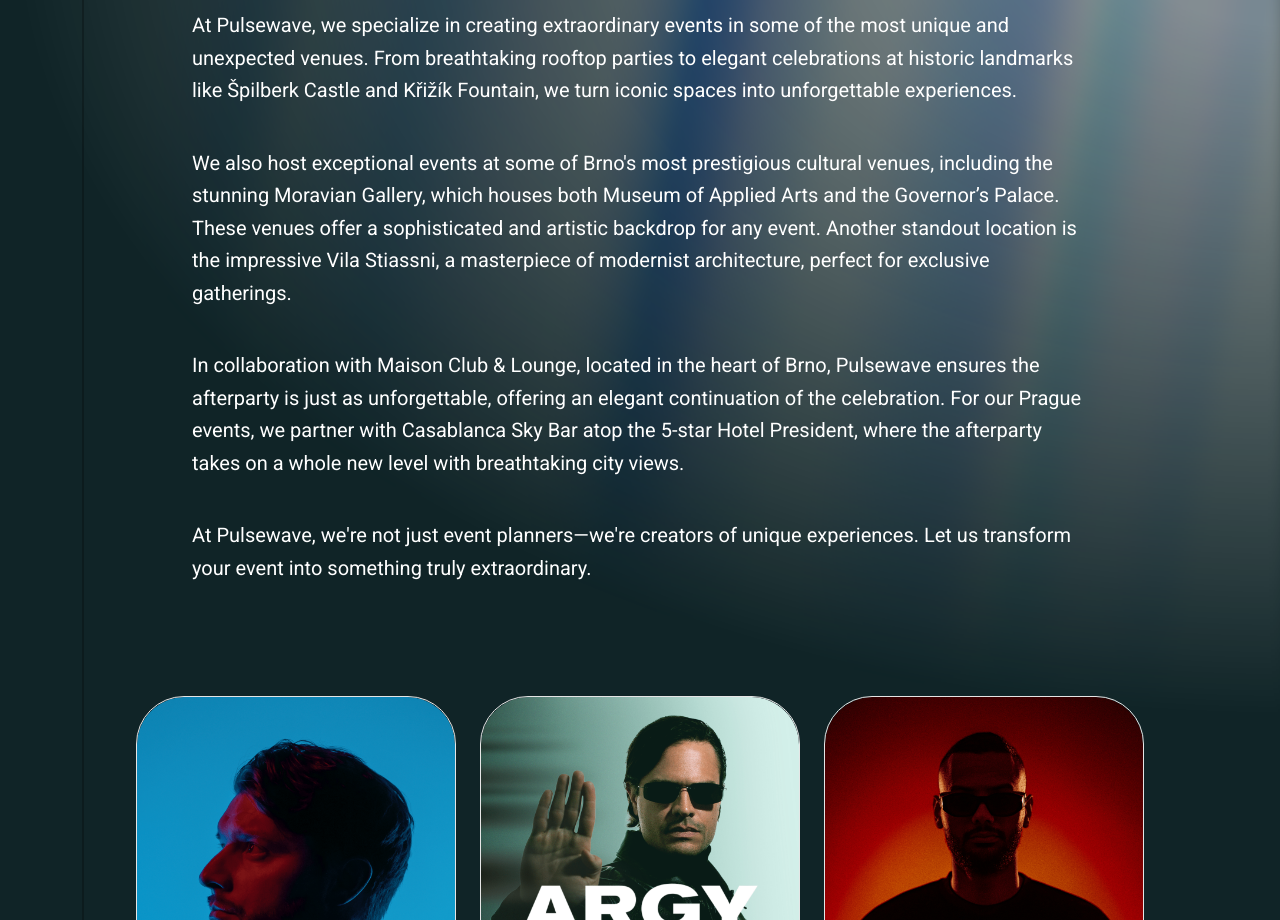
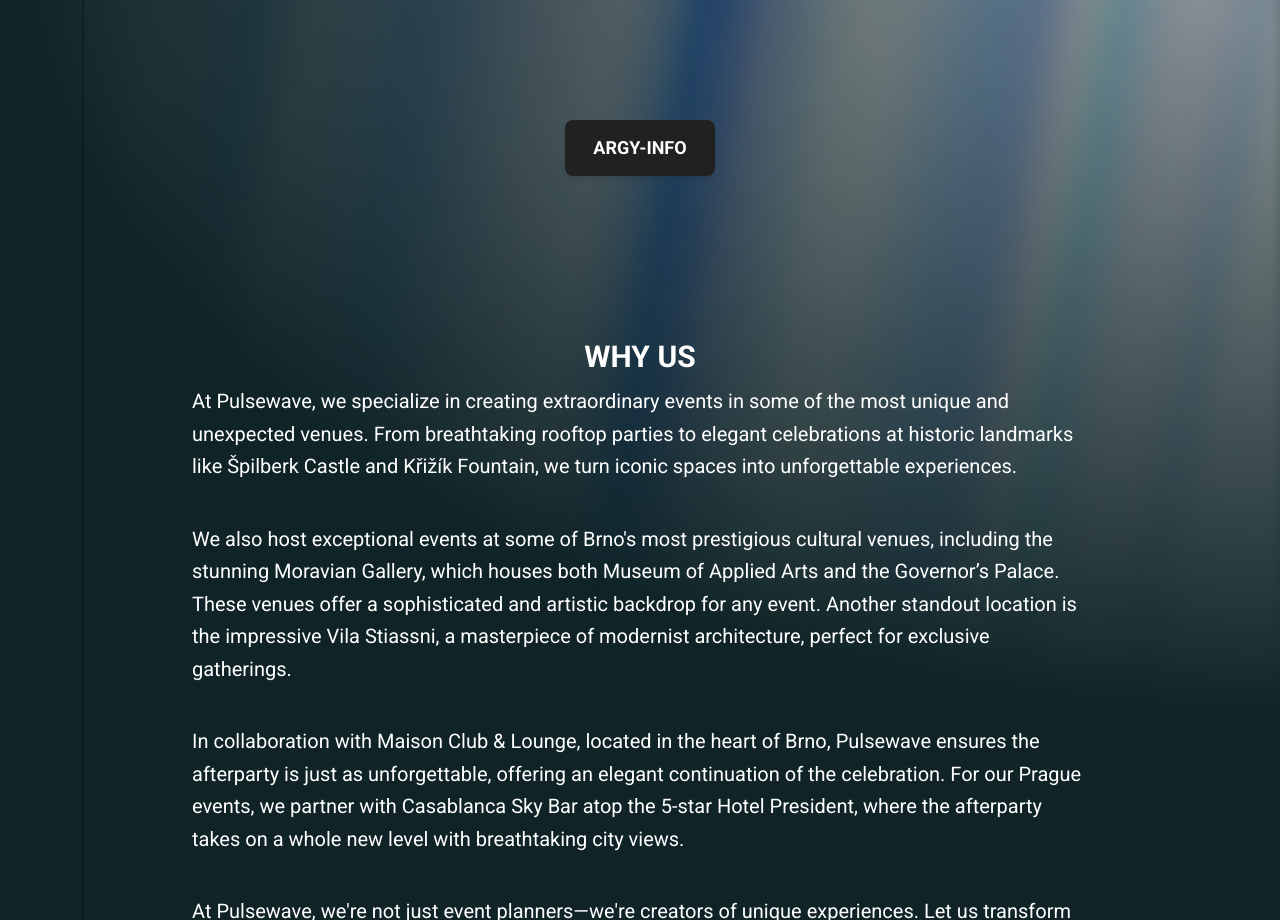
Before and after one commit to whydoihavetothink/pulsewave, a Next.js app: page /en in a window 1280 px wide. Shown: the part 880-1800 px from the top of the page. Built offline with nearby package versions, Linux system fonts and the light colour scheme.

Commit message:
argy info

```diff
--- a/src/app/[locale]/about-us.tsx
+++ b/src/app/[locale]/about-us.tsx
@@ -1,8 +1,9 @@
 "use client";
 
-import { Typography } from "@material-tailwind/react";
+import { Button, Typography } from "@material-tailwind/react";
 import { TEXT_COLOR } from "@/constants";
 import { useT } from "@/lib/utils";
+import { useLocale } from "next-intl";
 
 const EVENT_INFO = [
   {
@@ -21,9 +22,17 @@
 
 export function AboutUs() {
   const t = useT("About Us");
+  const locale = useLocale();
+  const pdfUrl = `/media/argy-info/${locale}.pdf`;
 
   return (
     <section id="info" className="container mx-auto flex flex-col items-center px-7 py-10">
+        <a href={pdfUrl} className="text-white my-40" target="_blank">
+          <Button size="lg" placeholder={undefined} onPointerEnterCapture={undefined} onPointerLeaveCapture={undefined}>
+            <span className="text-lg">argy-info</span>
+          </Button>
+        </a>
+
       <Typography
         variant="h3"
         className="text-center"
--- a/src/constants.tsx
+++ b/src/constants.tsx
@@ -1,6 +1,6 @@
 export const BACKGROUND_COLOR = "emeraldGreen";
 export const TEXT_COLOR = "white";
-export const TICKETS_LINK = "https://tickets.nfctron.com/tour/play-or-die-2025?fbclid=PAZXh0bgNhZW0CMTEAAafaHFfWPvzDyJtJ1kWBqOxHNHZVXbQ6v_nIqgUbtoWEXff0dmZ_Ed6MXV8uzQ_aem_av7z6lqjycM4nDN9a5Oe9A";
+export const TICKETS_LINK = "https://tickets.nfctron.com/event/noisemaniac-sro/play-or-die-argy/cart?locale=cs&organizer=noisemaniac-sro&event=play-or-die-argy";
 export const PRIMARY_COLOR = "emeraldGreen";
 export const SECONDARY_COLOR = "cloudy";
 
```
Also changed, not shown: 2 other files (tests, documents, lock files or other folders).
